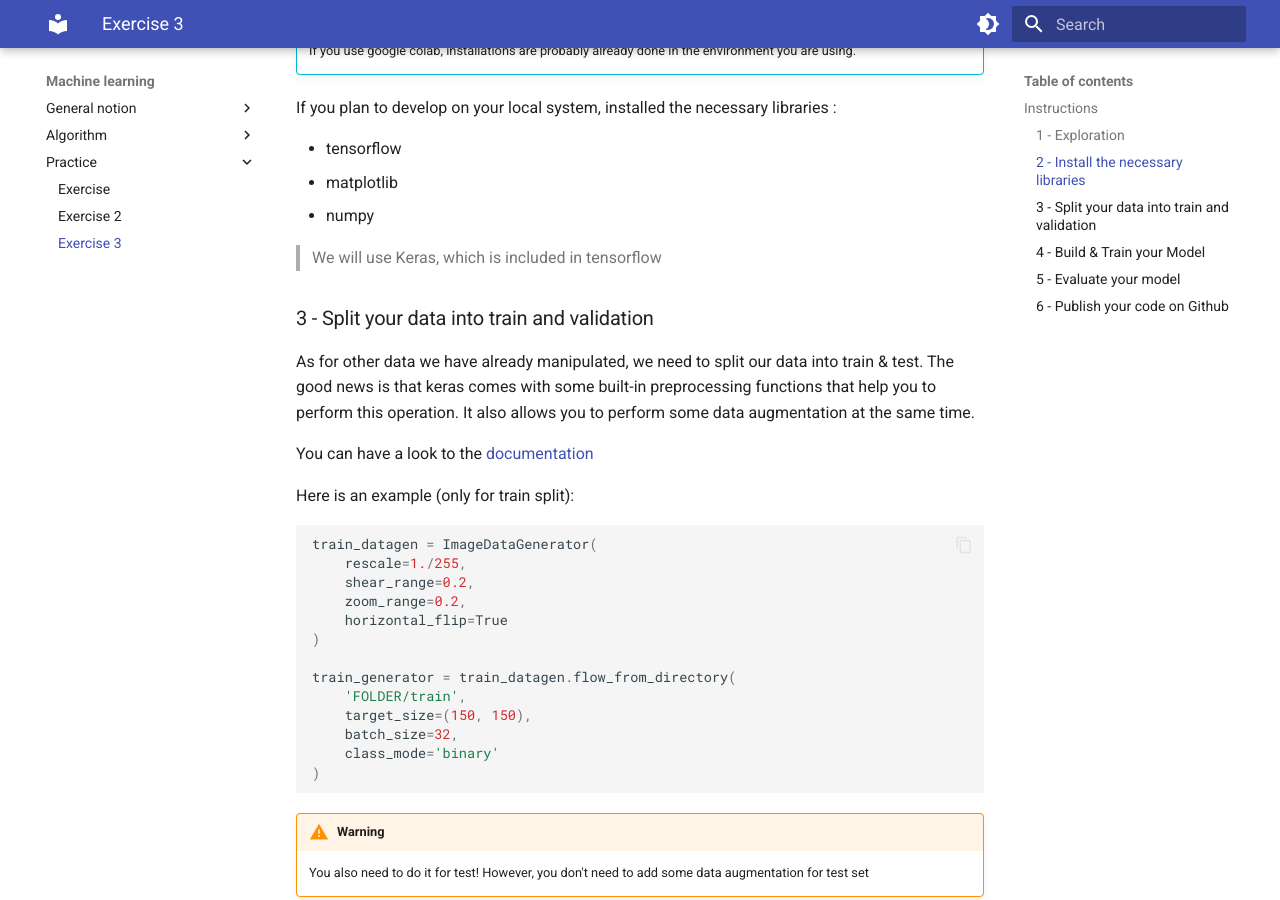
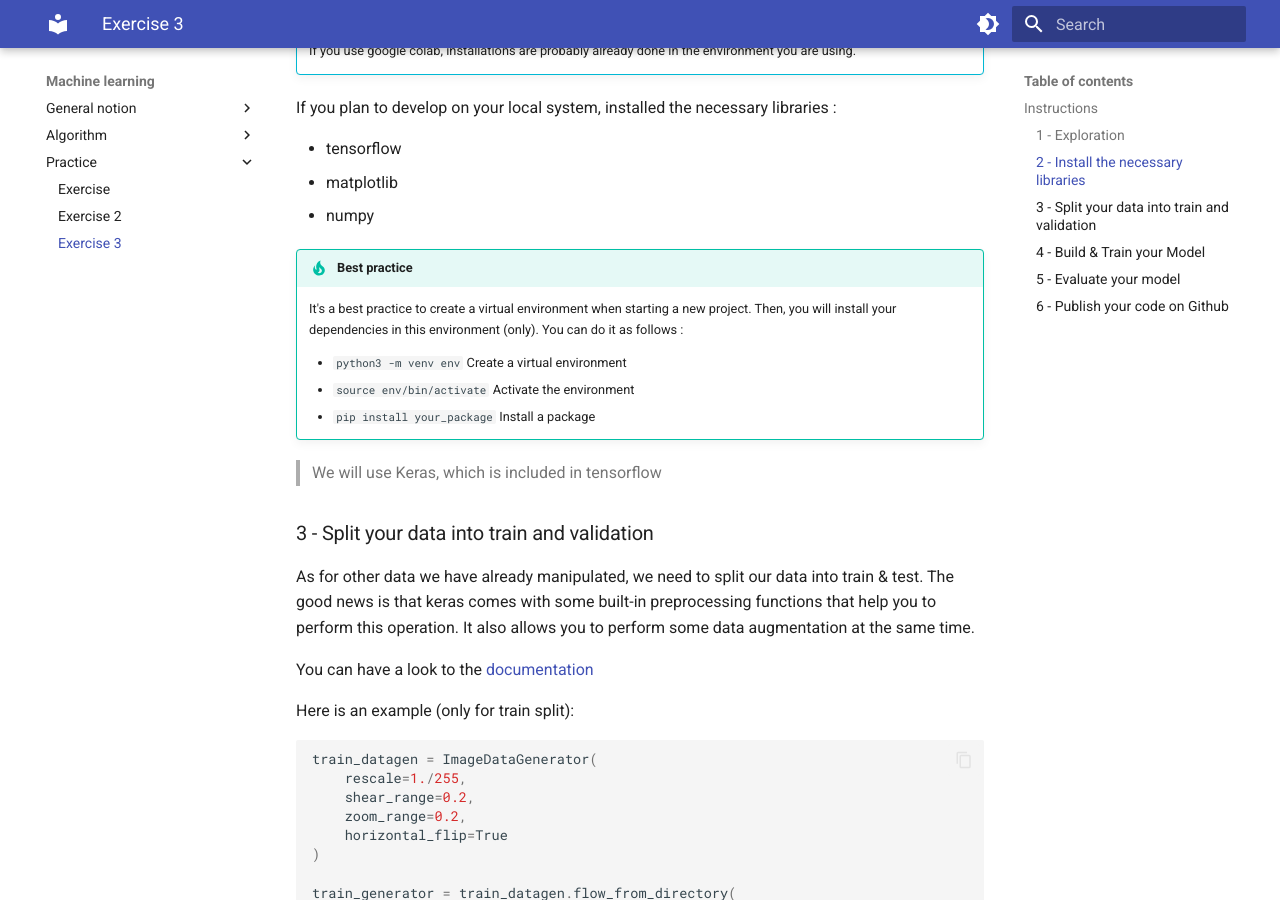
Before and after one commit to Fszta/Computer-Science, an MkDocs documentation site: the page built from docs/machine-learning/exercise-3.md, in a window 1280 px wide and 900 px high, scrolled down 829 px. Built offline with MkDocs 1.6.1 and Material for MkDocs 9.7.7, drawn with Linux system fonts in a browser that asks for light colours.

Commit message:
add virtual env creation

```diff
--- a/docs/machine-learning/exercise-3.md
+++ b/docs/machine-learning/exercise-3.md
@@ -37,6 +37,17 @@ If you plan to develop on your local system, installed the necessary libraries :
 - tensorflow
 - matplotlib
 - numpy
+
+
+!!! tip "Best practice"
+
+    It's a best practice to create a virtual environment when starting a new project. Then, you will install your
+    dependencies in this environment (only). You can do it as follows :
+
+    * `python3 -m venv env` Create a virtual environment
+    * `source env/bin/activate` Activate the environment
+    * `pip install your_package` Install a package
+
 
 
 > We will use Keras, which is included in tensorflow
```
